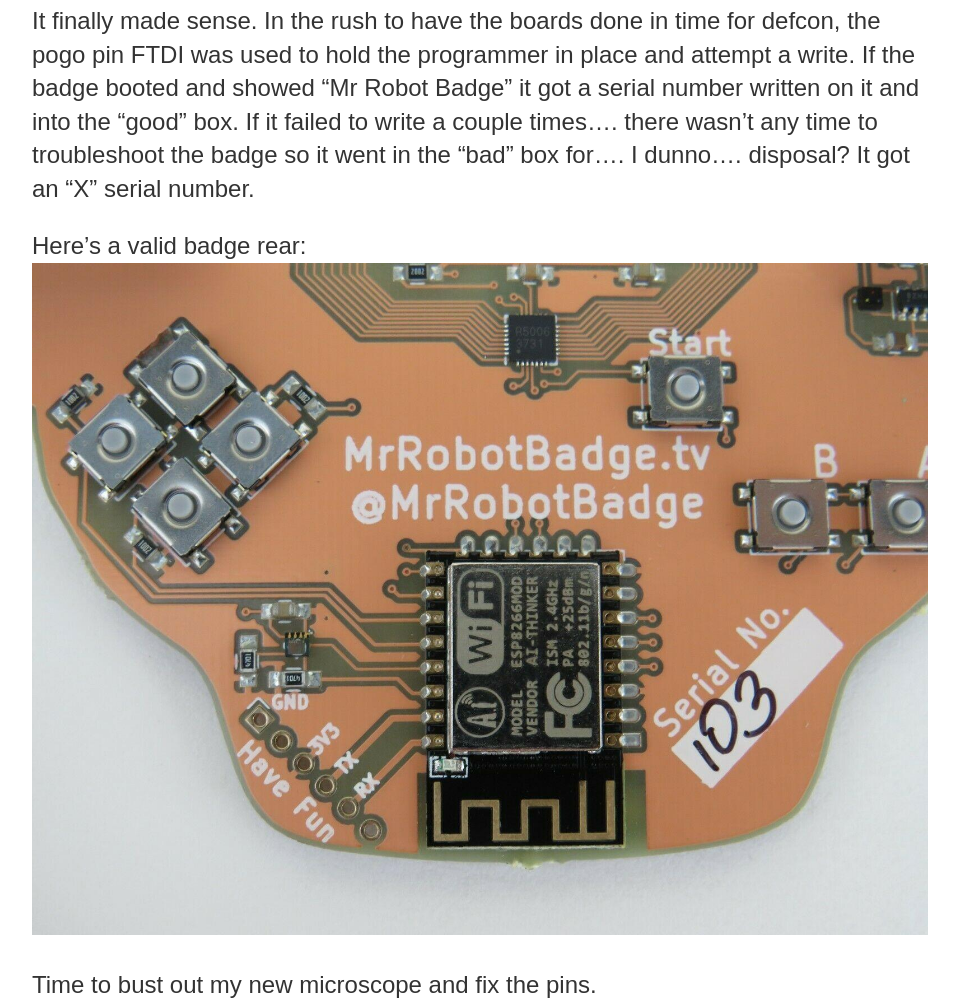
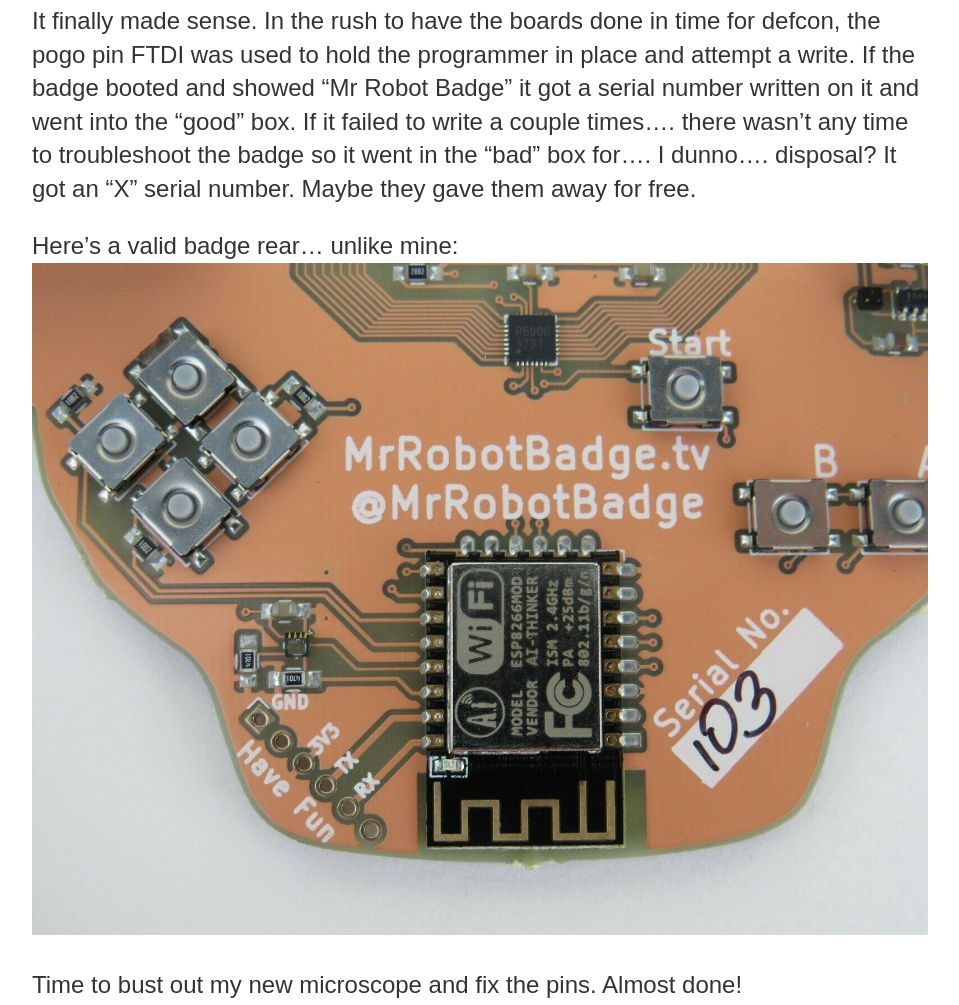
Before and after one commit to 020d/020d.github.io, a Jekyll site: the page built from _posts/2026-08-17-mr_robot_badge_repair.md, in a window 1280 px wide and 1400 px high, scrolled down 3424 px. Shown: the part 253-1258 px from the top of the window, without its empty margins (160-1119 px from the left). Built offline with Jekyll 4.4.1, drawn with Linux system fonts in a browser that asks for light colours; grey boxes are pictures that could not be loaded.

Commit message:
Minor typos and such

```diff
--- a/_posts/2026-08-17-mr_robot_badge_repair.md
+++ b/_posts/2026-08-17-mr_robot_badge_repair.md
@@ -26,12 +26,12 @@
 
 <img src="/images/mr_robot_v1-03.png"  width="auto" width="100%" alt="Macro shot of MCU board very close where zero solder is seen connecting pins to PCB"/>
 
-It finally made sense.  In the rush to have the boards done in time for defcon, the pogo pin FTDI was used to hold the programmer in place and attempt a write. If the badge booted and showed "Mr Robot Badge" it got a serial number written on it and into the "good" box. If it failed to write a couple times.... there wasn't any time to troubleshoot the badge so it went in the "bad" box for.... I dunno.... disposal?  It got an "X" serial number.
+It finally made sense.  In the rush to have the boards done in time for defcon, the pogo pin FTDI was used to hold the programmer in place and attempt a write. If the badge booted and showed "Mr Robot Badge" it got a serial number written on it and went into the "good" box. If it failed to write a couple times.... there wasn't any time to troubleshoot the badge so it went in the "bad" box for.... I dunno.... disposal?  It got an "X" serial number. Maybe they gave them away for free.
 
-Here's a valid badge rear:
+Here's a valid badge rear... unlike mine:
 <img src="/images/mr_robot_v1-04.jpeg" width="auto" width="100%" alt="Clean badge back showing serial number 103"/>
 
-Time to bust out my new microscope and fix the pins.
+Time to bust out my new microscope and fix the pins. Almost done!
 
 <img src="/images/mr_robot_v1-05.png" width="auto" width="100%" alt="Extreme macro shot showing fixed solder pins."/>
 
```
